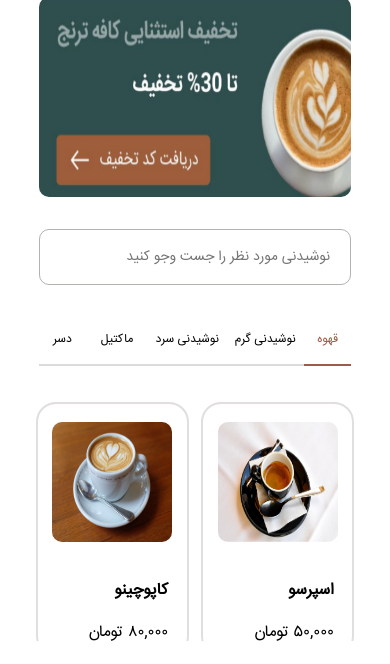
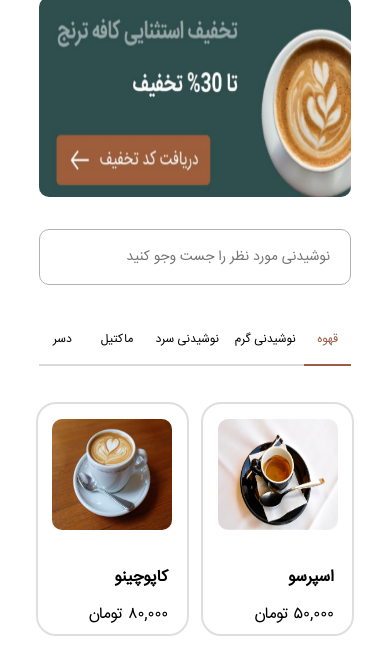
Before and after one commit to Mohogho/cafe, a plain HTML site: page index.html in a window 390 px wide. Shown: the part 103-767 px from the top of the page. Drawn offline with Linux system fonts and the light colour scheme.

Commit message:
changing product size

```diff
--- a/css/product.css
+++ b/css/product.css
@@ -388,7 +388,7 @@
 
     .product>div>a>div {
         width: 90%;
-        height: 250px;
+        height: 230px;
         background-color: white;
         border: 2px solid #E0DFDD;
         border-radius: 20px;
@@ -405,7 +405,6 @@
         display: flex;
         justify-content: center;
         align-items: center;
-        margin-bottom: 10px;
     }
 
     .product>div>a>div>div:nth-of-type(1)>img {
@@ -418,13 +417,13 @@
         width: 75%;
         height: 30%;
         direction: rtl;
-        margin-top: 10px;
+        margin-top: 20px;
     }
 
     .product>div>a>div>div:nth-of-type(2)>p:nth-of-type(1) {
         font-size: 16px;
         font-weight: 600;
-        margin-bottom: 15px;
+        margin-bottom: 10px;
     }
 
     .product>div>a>div>div:nth-of-type(2)>p:nth-of-type(2) {
```
